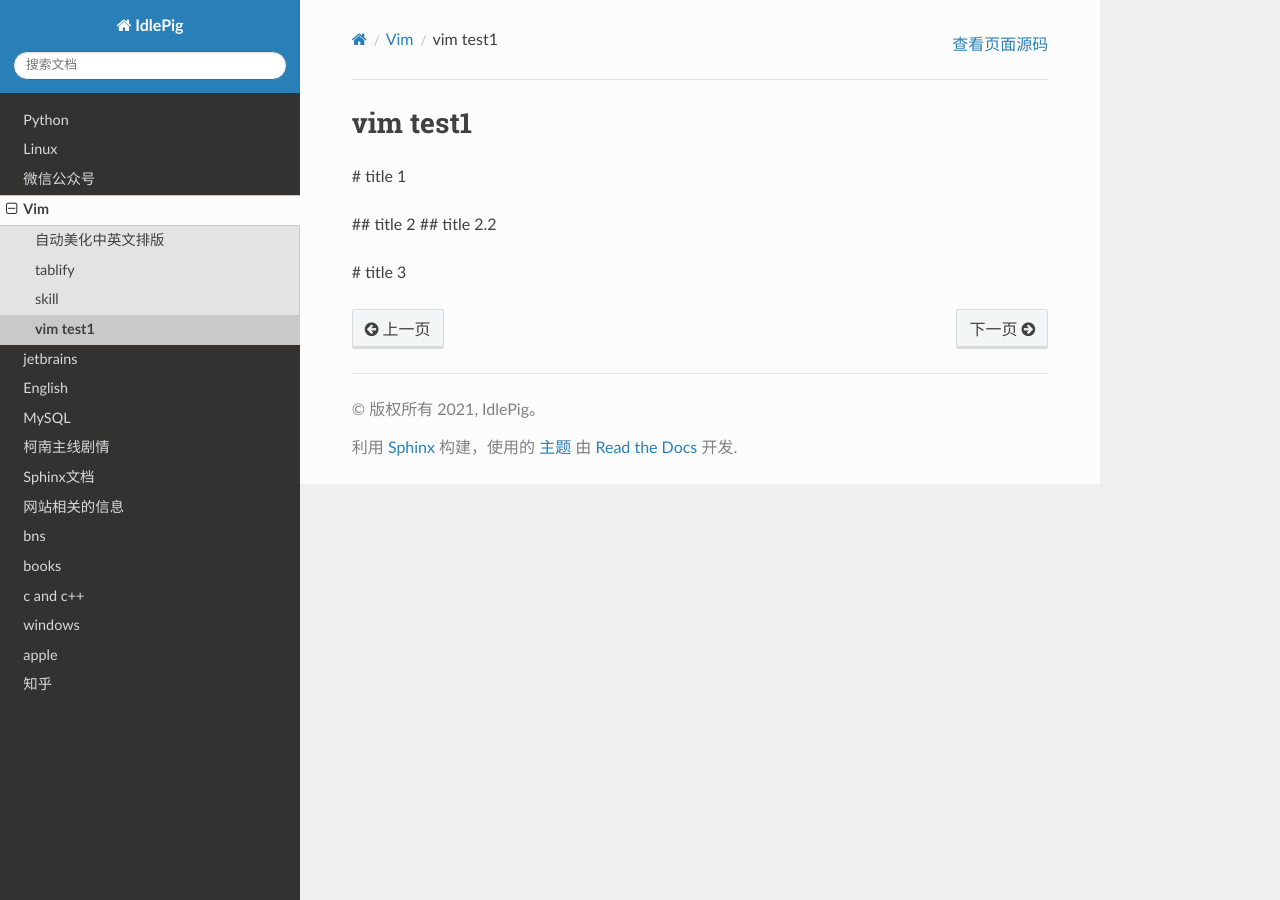
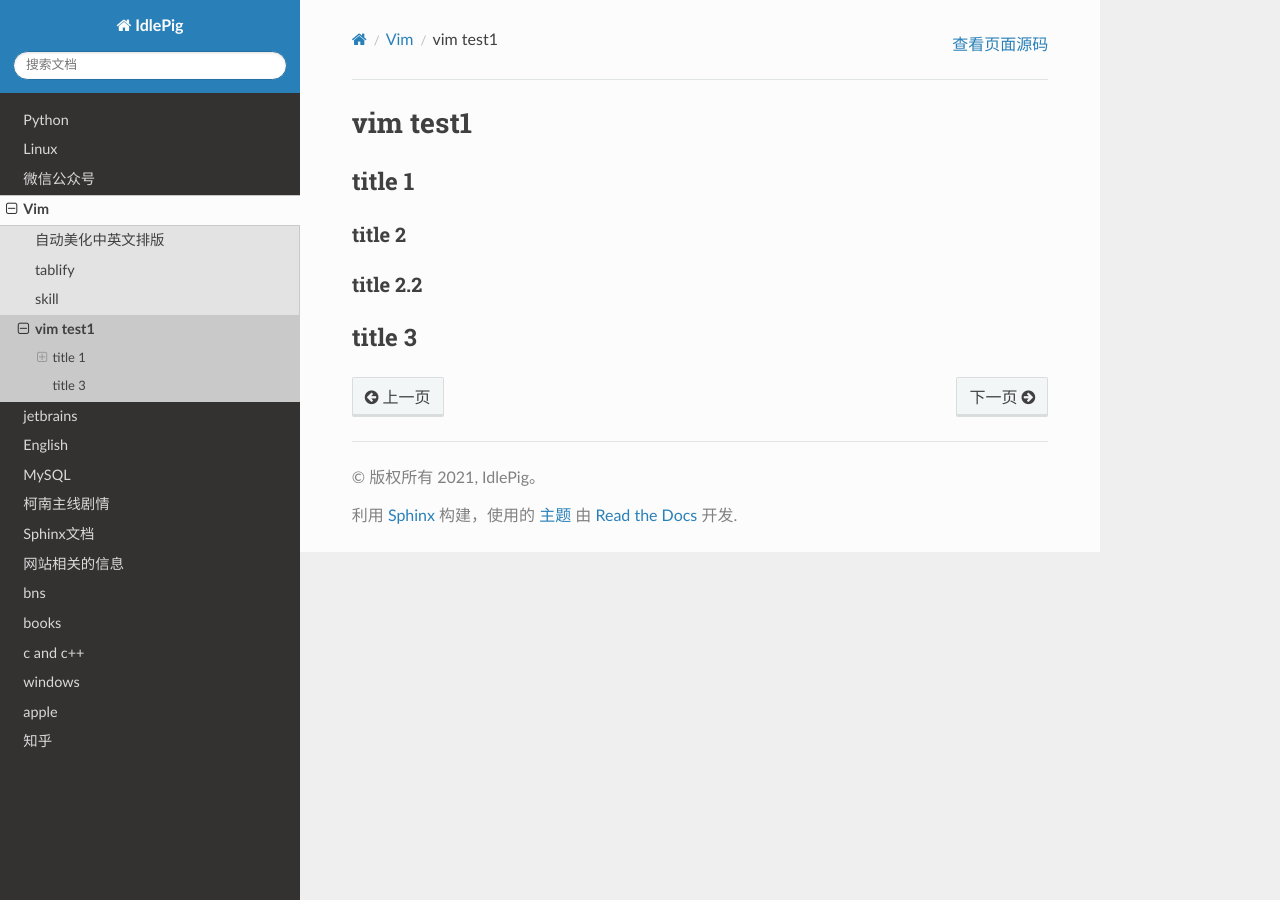
Before and after one commit to otfsenter/idlepig, a Sphinx documentation site: the page built from source/vim/test1.rst, in a window 1280 px wide. Built offline with Sphinx 7.4.7 and the Read the Docs theme 2.0.0, drawn with Linux system fonts in a browser that asks for light colours; part of the change alters nothing that is shown.

```diff
--- a/source/vim/test1.rst
+++ b/source/vim/test1.rst
@@ -5,4 +5,4 @@ vim test1
 *********
 
 
-.. include:: test.md
+.. mdinclude:: test.md
```
